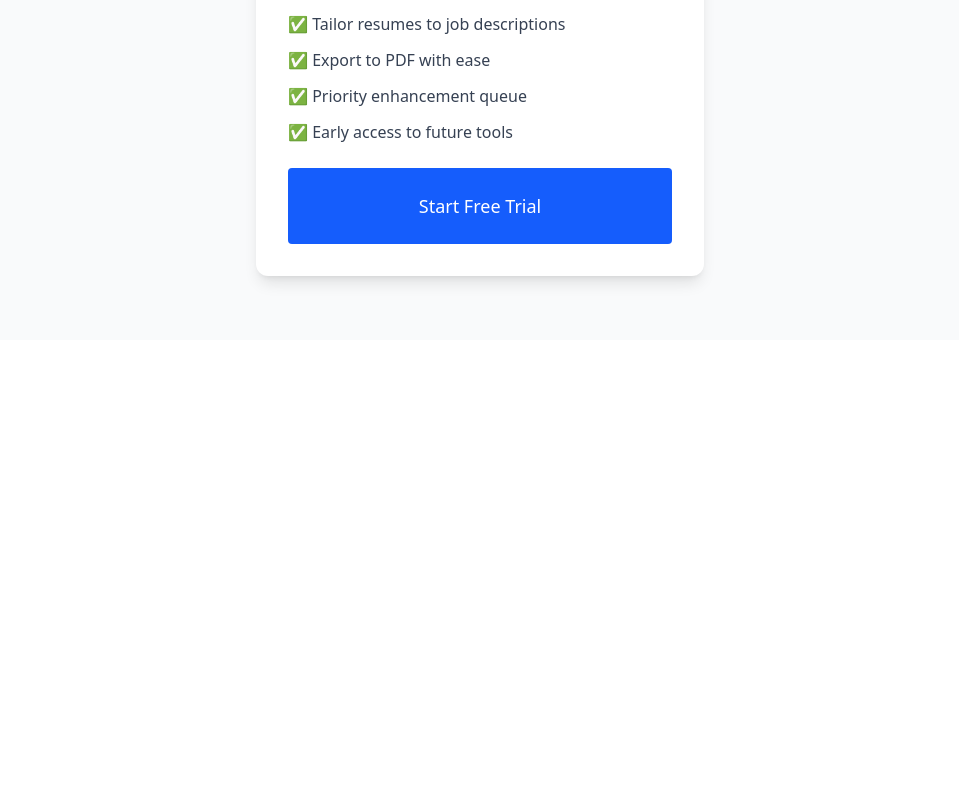
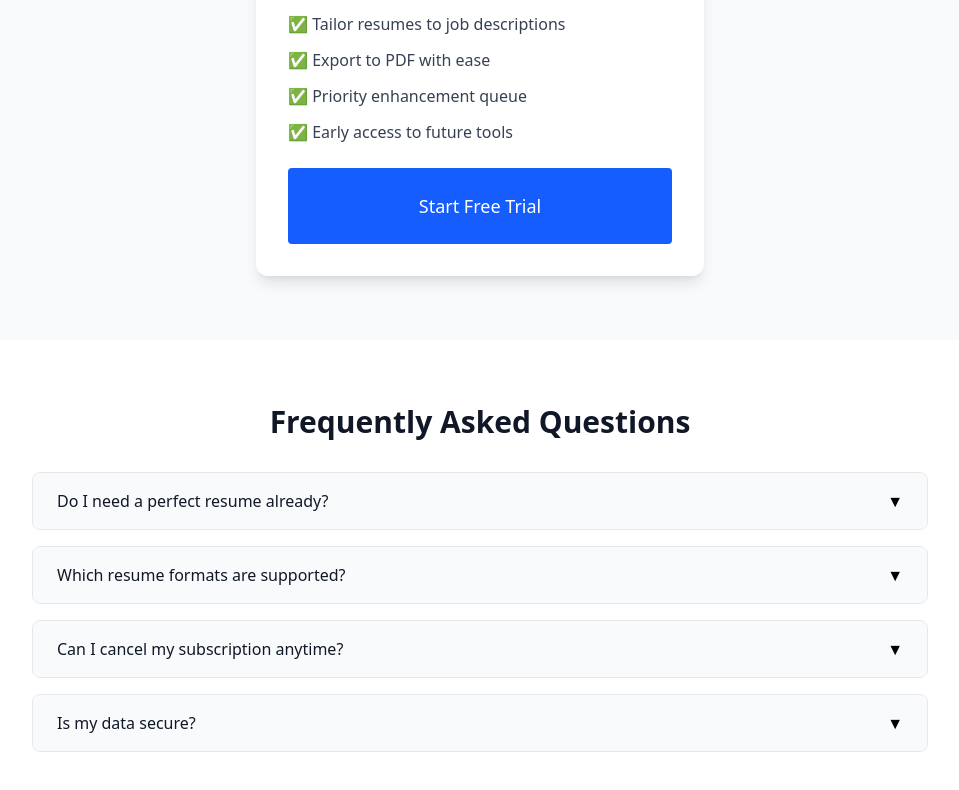
Before and after one commit to Codeprince001/ai-resume-builder, a Next.js app: page / in a window 1280 px wide. Shown: the part 3222-4012 px from the top of the page, without its empty margins (160-1119 px from the left). Before the commit the page ends 3658 px from the top, so only its background shows below. Built offline with nearby package versions, Linux system fonts and the light colour scheme.

Commit message:
create FAQ component

```diff
--- a/app/page.tsx
+++ b/app/page.tsx
@@ -1,5 +1,6 @@
 'use client';
 
+import { FAQSection } from '@/components/FAQ';
 import Hero from '@/components/Hero';
 import { GetItOnMobile } from '@/components/MobileApp';
 import Navbar from '@/components/Navbar';
@@ -25,6 +26,8 @@ export default function Home() {
 
       <Pricing/>
 
+      <FAQSection/>
+
       <main className="flex flex-1 px-6 py-12 gap-12 max-w-7xl mx-auto flex-col md:flex-row">
         {/* Add grid + tools content here */}
       </main>
--- /dev/null
+++ b/components/FAQ.tsx
@@ -0,0 +1,49 @@
+'use client';
+
+import { FAQS } from '@/constants/faq';
+import { AnimatePresence, motion } from 'framer-motion';
+import { useState } from 'react';
+
+export const FAQSection = () => {
+  const [openIndex, setOpenIndex] = useState<number | null>(null);
+
+  const toggleFAQ = (index: number) => {
+    setOpenIndex(openIndex === index ? null : index);
+  };
+
+  return (
+    <section className="w-full px-4 py-16">
+      <h2 className="text-3xl font-bold mb-8 text-center text-gray-900">Frequently Asked Questions</h2>
+      <div className="space-y-4 max-w-4xl mx-auto">
+        {FAQS.map((faq, idx) => (
+          <div key={idx} className="border border-gray-200 rounded-lg overflow-hidden w-full">
+            <button
+              onClick={() => toggleFAQ(idx)}
+              className="w-full text-left px-6 py-4 flex justify-between items-center bg-gray-50 hover:bg-gray-100 transition"
+            >
+              <span className="font-medium text-gray-900">{faq.question}</span>
+              <span className={`transform transition-transform duration-200 ${openIndex === idx ? 'rotate-180' : ''}`}>
+                ▼
+              </span>
+            </button>
+
+            <AnimatePresence initial={false}>
+              {openIndex === idx && (
+                <motion.div
+                  key="content"
+                  initial={{ height: 0, opacity: 0 }}
+                  animate={{ height: 'auto', opacity: 1 }}
+                  exit={{ height: 0, opacity: 0 }}
+                  transition={{ duration: 0.3, ease: 'easeInOut' }}
+                  className="px-6 overflow-hidden bg-white text-gray-700"
+                >
+                  <p className="py-4">{faq.answer}</p>
+                </motion.div>
+              )}
+            </AnimatePresence>
+          </div>
+        ))}
+      </div>
+    </section>
+  );
+};
--- /dev/null
+++ b/constants/faq.ts
@@ -0,0 +1,29 @@
+// constants/faq.ts
+export interface FAQItem {
+  id: number;
+  question: string;
+  answer: string;
+}
+
+export const FAQS: FAQItem[] = [
+  {
+    id: 1,
+    question: "Do I need a perfect resume already?",
+    answer: "No, AI Resume Enhancer works with any resume format and helps you improve it step by step."
+  },
+  {
+    id: 2,
+    question: "Which resume formats are supported?",
+    answer: "You can upload PDF, DOCX, or plain text formats, and our AI will analyze them."
+  },
+  {
+    id: 3,
+    question: "Can I cancel my subscription anytime?",
+    answer: "Yes! You have full control over your subscription and can cancel anytime."
+  },
+  {
+    id: 4,
+    question: "Is my data secure?",
+    answer: "Absolutely. All your data is encrypted and never shared with third parties."
+  },
+];
--- a/package.json
+++ b/package.json
@@ -9,6 +9,7 @@
     "lint": "next lint"
   },
   "dependencies": {
+    "@headlessui/react": "^2.2.7",
     "framer-motion": "^12.23.7",
     "next": "15.4.2",
     "react": "19.1.0",
```
Also changed, not shown: 1 other file (tests, documents, lock files or other folders).
